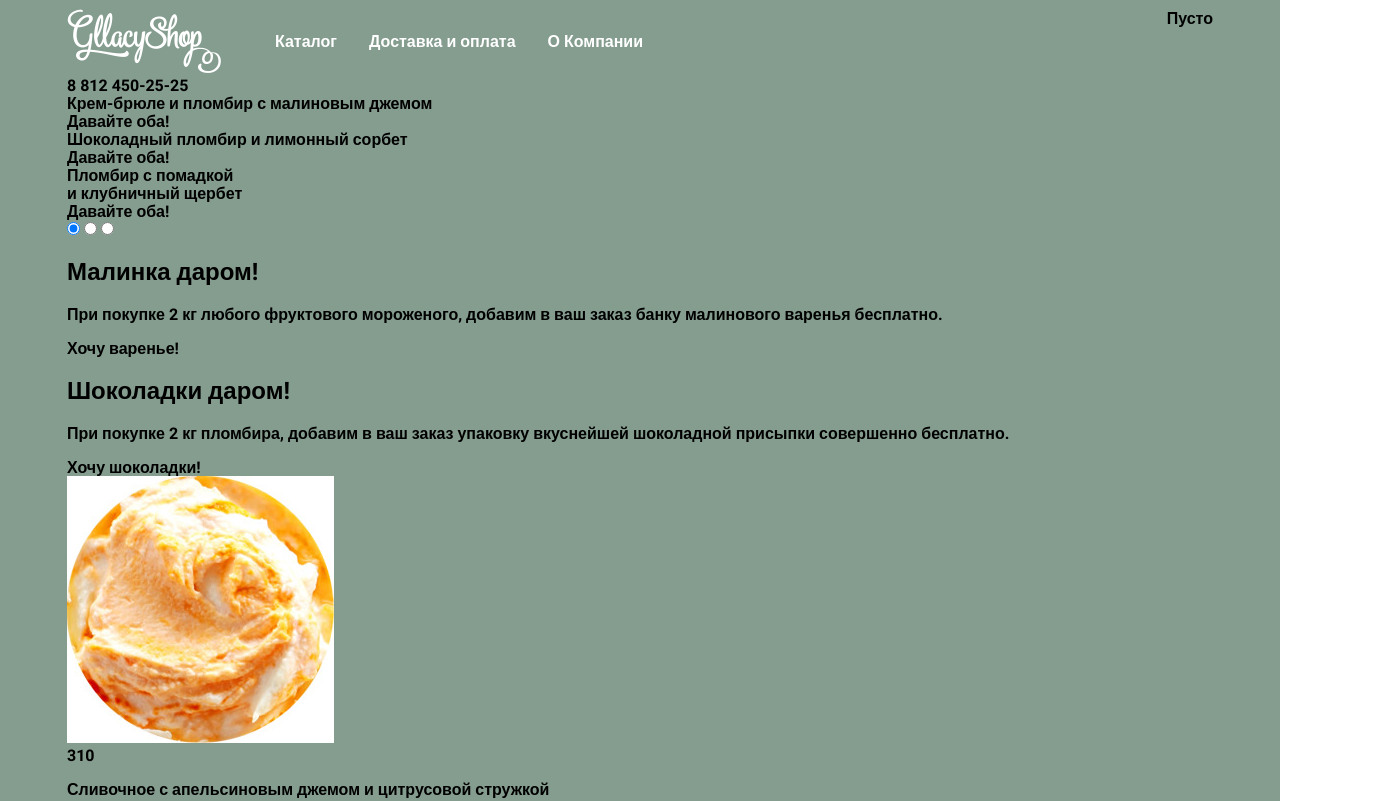
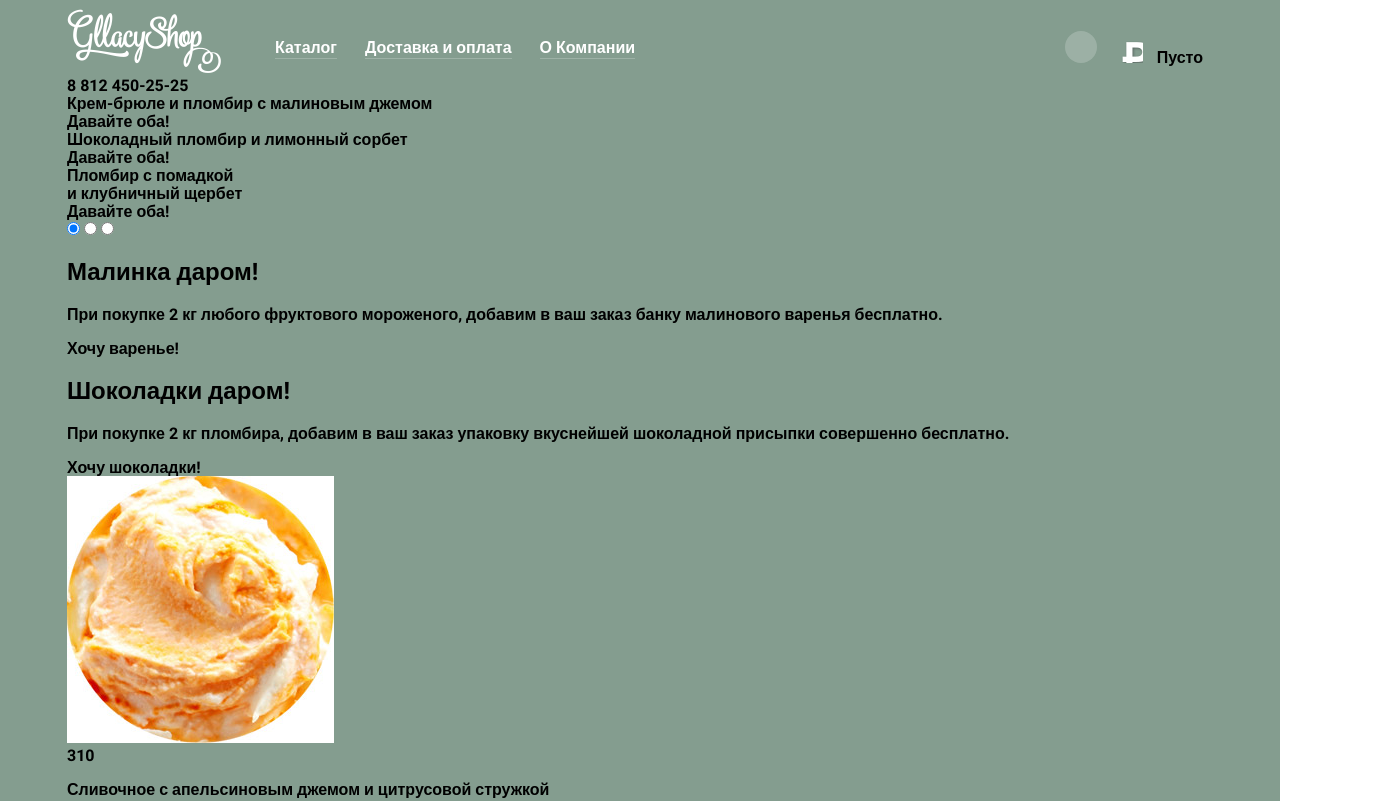
Before and after one commit to CodeAndyCode/gllacy-html-academy, a plain HTML site: page index.html in a window 1280 px wide. Shown: the top 801 px of the page, 1382 px wide, since content can reach past the window. Drawn offline with Linux system fonts and the light colour scheme; files whose address does not match are found by name.

Commit message:
some stuff

```diff
--- a/css/style.css
+++ b/css/style.css
@@ -62,27 +62,46 @@ a {
 	width: 100%;
 }
 
+.nav__left, .nav__right	{
+	margin-top: 22px;
+
+}
+
 .nav__menu, .nav__submenu {
 	list-style: none;
+	display: inline;
+	font-size: 0;
 }
-
-
 
 .nav__item {
 	position: relative;
 	display: inline-block;
 	padding: 7px 14px;
+	font-size: 16px;
 	color: #ffffff;
 	border-radius: 25px;
 
 	transition:
-		background-color 0.25s ease,
+		background-color 0.5s ease,
 		color 0.25s ease;
+}
+
+.nav__link {
+	border-bottom: 1px solid rgba(255,255,255,0.2);
 }
 
 .nav__item:hover {
 		background-color: #f7f6f3;
 		color: #323232;
+		text-decoration: none;
+  box-shadow: inset 0px 2px 1px 0px rgba(105, 105, 105, 0.004);
+
+}
+
+.nav__item:active {
+	color:green;
+}
+
 }
 
 .nav__item:hover .nav__submenu {
@@ -106,6 +125,7 @@ a {
 	overflow: hidden;
 	background-color: #F8F7F4;
 	border-radius: 5px;
+  box-shadow: 0px 20px 20px 0px rgba(0, 0, 0, 0.4);
 
 	font-size: 14px;
 	font-weight: normal;
@@ -113,6 +133,8 @@ a {
 	color: #323232;
 
 }
+
+
 
 .submenu__item {
 
@@ -124,7 +146,9 @@ a {
 
 .submenu__item:hover {
 	background-color: #FBDED8;
+	text-decoration: none;
 	}
+
 
 .submenu__item:nth-child(1) {
 			font-weight: 	bold;
@@ -143,5 +167,29 @@ a {
 		position: absolute;
 		top: 39px;
 		left: 6px;
+	}
 
+	.nav__block {
+		display: inline-block;
+		margin-right: 10px;
 	}
+
+	.nav__user {
+		width: 32px;
+		height: 32px;
+		background-image: url("../img/icons/sprite.png");
+	}
+
+	.nav__search {
+		width: 32px;
+		height: 32px;
+		background-color: #fff;
+		border-radius: 25px;
+		opacity: 0.2;
+	}
+
+	.nav__search:hover {
+		opacity: 1;
+		transition:
+			opacity 0.25s ease;
+	}
--- a/index.html
+++ b/index.html
@@ -27,16 +27,16 @@
 									</ul>
 								</li>
 								<li class="nav__item"><a href="#" class="nav__link">Доставка и оплата</a></li>
-								<li class="nav__item"><a href="#" class="nav__link"></a>О Компании</li>
+								<li class="nav__item"><a href="#" class="nav__link"><span>О Компании</span></a></li>
 							</ul>
 						</div>
 						<div class="nav__right">
-							<div class="nav__search">
+							<div class="nav__search nav__block">
 								<form class="nav__search-popup hidden">
 									<input type="search" autocomplete="off" name="search" placeholder="Что ищем?">
 								</form>
 							</div>
-							<div class="nav__user">
+							<div class="nav__user nav__block">
 								<form class="nav__user-popup hidden">
 									<input type="text" placeholder="Электронная почта" autocomplete="on" tabindex="1" autofocus/>
 									<input type="password" placeholder="Пароль" autocomplete="on" tabindex="2"/>
@@ -45,7 +45,7 @@
 									<a href="#">Новая регистрация</a>
 								</form>
 							</div>
-							<div class="nav__basket">
+							<div class="nav__basket nav__block">
 								<!-- Add popup window -->
 								<a href="#">Пусто</a>
 							</div>
```
Also changed, not shown: img/hit.png (deleted), img/icons/sprite.png (added), 1 other file.
